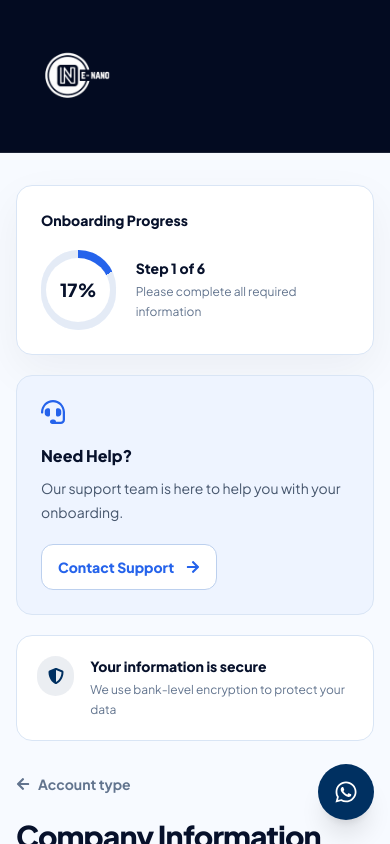
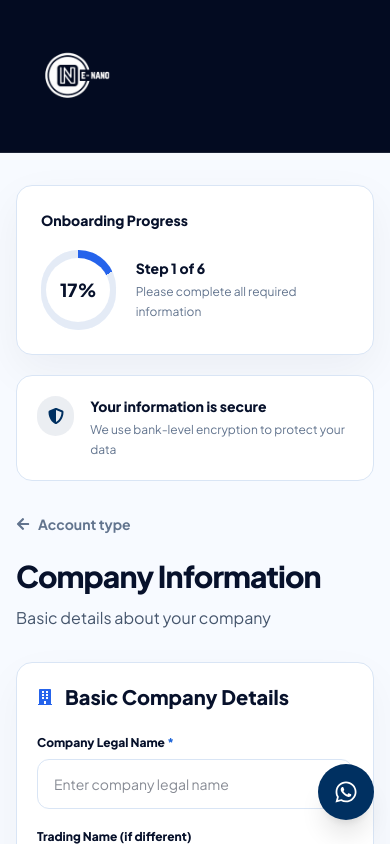
Before and after one commit to enakoweb88-sys/test, a React (Vite) app: page /register/1 in a window 390 px wide. Shown: the top 844 px of the page. Built offline with nearby package versions, Linux system fonts and the light colour scheme.

Commit message:
style(kyc): hide support card on mobile screens

```diff
--- a/src/pages/ClientKycForm.tsx
+++ b/src/pages/ClientKycForm.tsx
@@ -649,7 +649,7 @@ export default function ClientKycForm() {
 
 
 
-          <div className="rounded-2xl bg-[#eef4ff] border border-[#d9e5f5] p-6">
+          <div className="hidden lg:block rounded-2xl bg-[#eef4ff] border border-[#d9e5f5] p-6">
             <FaHeadset className="text-2xl text-[#2563eb] mb-5" />
             <h3 className="font-extrabold text-[#07112b] mb-2">Need Help?</h3>
             <p className="text-sm text-slate-600 leading-6 mb-5">Our support team is here to help you with your onboarding.</p>
```
